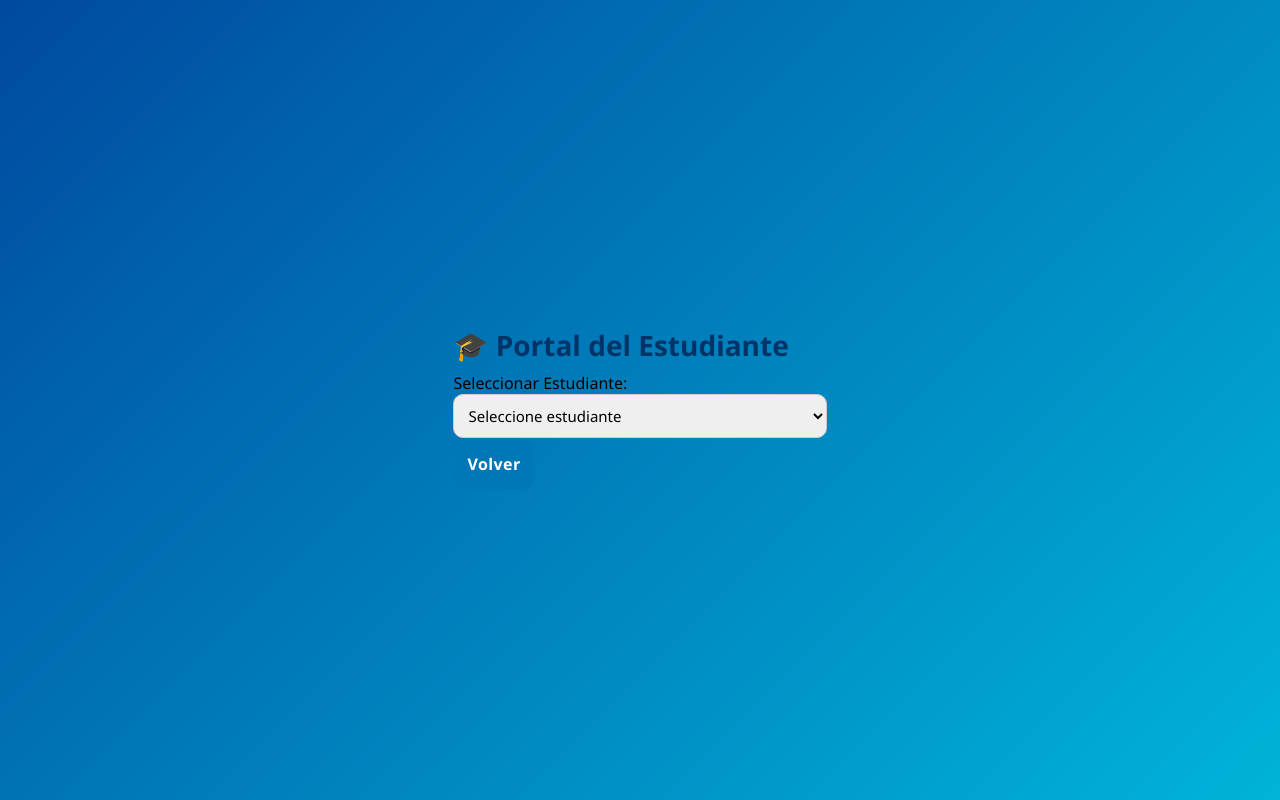
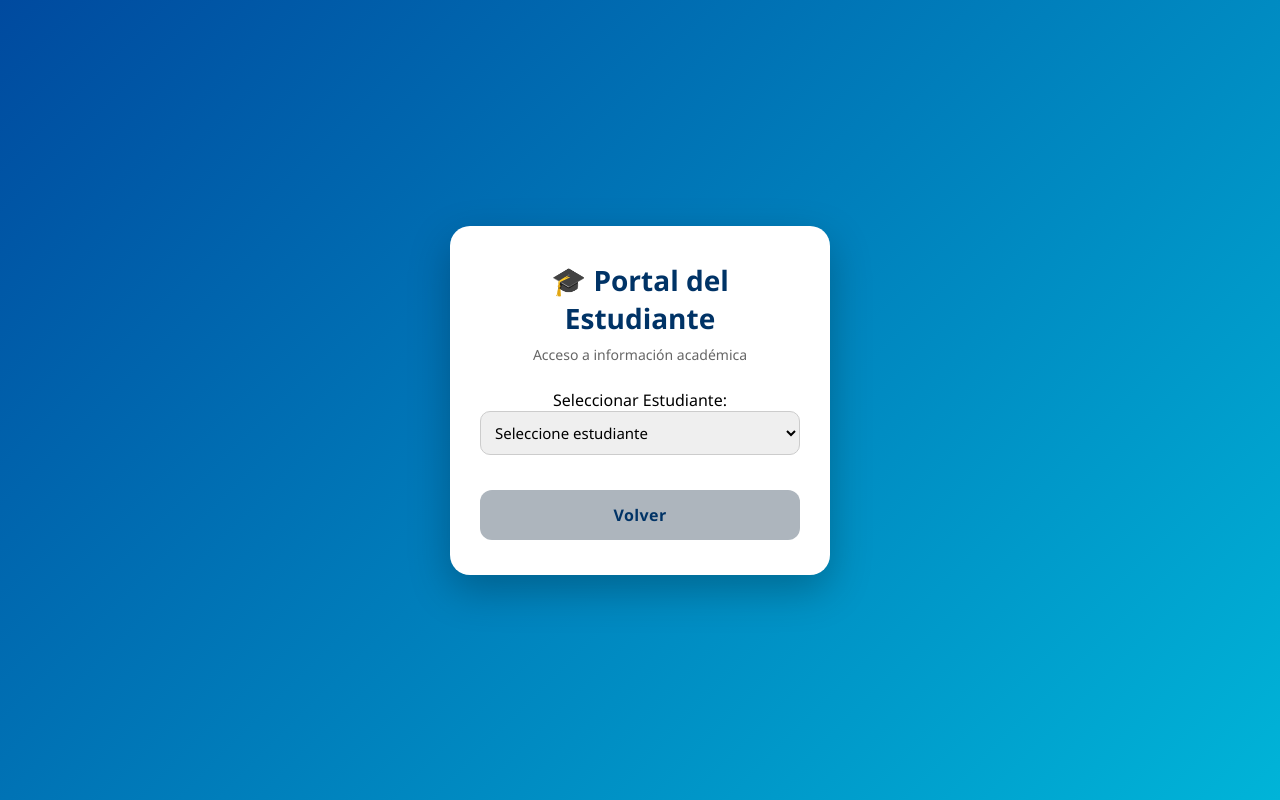
Before and after one commit to framncita/SIGAA, a Flask app: page /estudiante in a window 1280 px wide. Run offline with Flask 3, Linux system fonts and the light colour scheme.

Commit message:
Cambio en estudiante.html para mejor visualizacion de estudiante

```diff
--- a/templates/estudiante.html
+++ b/templates/estudiante.html
@@ -6,16 +6,19 @@
 </head>
 <body>
 
-<div class="panel">
+<div class="contenedor">
+
   <h1>🎓 Portal del Estudiante</h1>
+  <p class="subtitulo">Acceso a información académica</p>
 
   <div class="form-box">
     <label for="selectEstudiante">Seleccionar Estudiante:</label>
     <select id="selectEstudiante" class="input"></select>
   </div>
 
-  <div id="estudianteDashboard" class="dashboard" style="display:none;">
-    <h2 id="nombreEstudiante"></h2>
+  <div id="estudianteDashboard" style="display:none;">
+
+    <div id="nombreEstudiante" class="nombre-estudiante"></div>
 
     <div class="card">
       <h3>📚 Mis Notas</h3>
@@ -37,12 +40,18 @@
 
     <div class="card">
       <h3>📄 Certificados</h3>
-      <button id="btnCertAlumno" class="btn">Alumno Regular</button>
-      <button id="btnCertNotas" class="btn">Certificado de Notas</button>
+      <div class="botones">
+        <button id="btnCertAlumno" class="btn">Alumno Regular</button>
+        <button id="btnCertNotas" class="btn">Certificado de Notas</button>
+      </div>
     </div>
+
   </div>
 
-  <a href="/" class="btn volver">Volver</a>
+  <div class="botones">
+    <a href="/" class="btn btn-secundario">Volver</a>
+  </div>
+
 </div>
 
 <script src="{{ url_for('static', filename='js/script.js') }}"></script>
```
